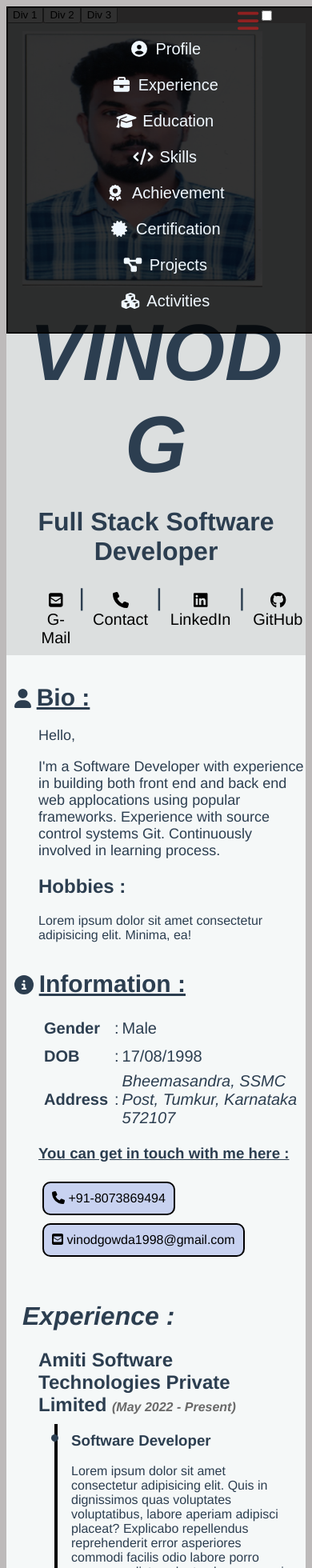
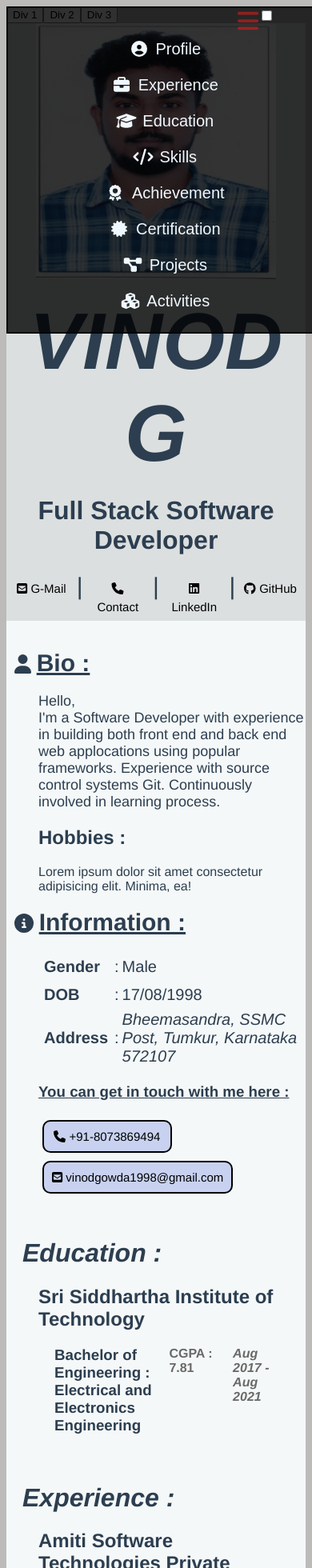
Before and after one commit to vinodg8073/my-portfolio, a Vue app: page / in a window 390 px wide. Shown: the top 1960 px of the page at 80% size. Built offline with nearby package versions, Linux system fonts and the light colour scheme.

Commit message:
Education

```diff
--- /dev/null
+++ b/src/components/MyCertificates.vue
@@ -0,0 +1,27 @@
+<template>
+    <div class="certificates">
+    <div class="certificate-card">
+        <img  class="certificate-img" src="@/assets/logo.png" alt="">
+        <!-- <h3>Java Full Stack Development Course Certificate Nov(2021) - May(2022)</h3> -->
+    </div>
+    <div class="certificate-card">
+        <img  class="certificate-img" src="@/assets/logo.png" alt="">
+        <!-- <h3>Java Full Stack Development Course Certificate Nov(2021) - May(2022)</h3> -->
+    </div>
+</div>
+</template>
+
+<script>
+    export default {
+
+    }
+</script>
+
+<style scoped>
+ .certificate-card{
+    display: grid;
+    grid-template: 2fr;
+    grid-auto-columns: 2fr;
+    /* grid-area: 2fr; */
+ }
+</style>
--- a/src/components/MyProfile.vue
+++ b/src/components/MyProfile.vue
@@ -198,9 +198,7 @@ span{
     border-right: 5px solid black;
     margin-right: 10px;
 }
-.content-right{
-    /* width: 48%; */
-}
+
 @media (min-width:0) and (max-width: 675px) {
     .profile-content{
 
@@ -214,6 +212,34 @@ span{
 
     border-right: 0;
 }
+.header-left{
+    float: none;
+    display: flex;
+    justify-content    : center;
+    /* justify-self: center; */
+    align-content: center;
+    margin: auto;
+
+}
+.profile-img{
+
+    justify-self: center ;
+    width: 300px;
+    height: 320px;
+    margin: auto;
+}
+ul{
+    padding-left: 0px;
+}
+li{
+    padding: 7px;
+}
+p{
+    margin: 0px;
+}
+a{
+    font-size: 15px;
+}
 }
 
 
--- a/src/components/SidePanel.vue
+++ b/src/components/SidePanel.vue
@@ -62,9 +62,7 @@ methods: {
 
 @import url('https://fonts.googleapis.com/css?family=Poppins:400,500,600,700&display=swap');
 
-#menubar, .bar {
-    /* display: none; */
-}
+
 
 #menubar:checked ~ button{
     color: aqua;
--- a/src/components/mainPage.vue
+++ b/src/components/mainPage.vue
@@ -7,8 +7,10 @@
         <!-- <button @click="goto('ifi')">btn</button> -->
     <!-- <side-panel-vue></side-panel-vue> -->
     <my-profile-vue></my-profile-vue>
+    <my-education></my-education>
     <my-experience> </my-experience>
     <my-skills></my-skills>
+    <my-certificates-vue></my-certificates-vue>
     </div>
 
 
@@ -25,13 +27,17 @@
 import MyProfileVue from '@/components/MyProfile.vue';
 import myExperience from '@/components/myExperience.vue';
 import MySkills from './mySkills.vue';
+import MyCertificatesVue from './MyCertificates.vue';
+import myEducation from './myEducation.vue';
 export default {
   name: 'HomeView',
   components: {
     // SidePanelVue,
     MyProfileVue,
     myExperience,
-    MySkills
+    MySkills,
+    MyCertificatesVue,
+    myEducation
 
   },
 
--- /dev/null
+++ b/src/components/myEducation.vue
@@ -0,0 +1,47 @@
+<template>
+    <div class="education">
+        <i><h1>Education : </h1></i>
+        <div class="college">
+            <strong><h2>Sri Siddhartha Institute of Technology </h2></strong>
+            <div class="course">
+                <h3 class="left">Bachelor of Engineering : Electrical and Electronics Engineering</h3> <h4 class="mid">CGPA : 7.81</h4> <h4 class="right"><i>Aug 2017 - Aug 2021</i></h4>
+            </div>
+        </div>
+
+    </div>
+</template>
+
+<script>
+    export default {
+
+    }
+</script>
+
+<style scoped>
+.education{
+
+    background: rgb(245, 248, 248);
+    margin: 0px 0px;
+    padding: 20px;
+}
+.college{
+    padding-left: 20px;
+
+}
+
+h3,h4{
+    margin: 0px;
+
+}
+h4{
+    color: dimgray;
+}
+.course{
+    padding-left: 20px;
+    margin: 0px;
+    display: grid;
+    grid-column: 3;
+    grid-template-areas: "left mid right";
+}
+
+</style>
```
